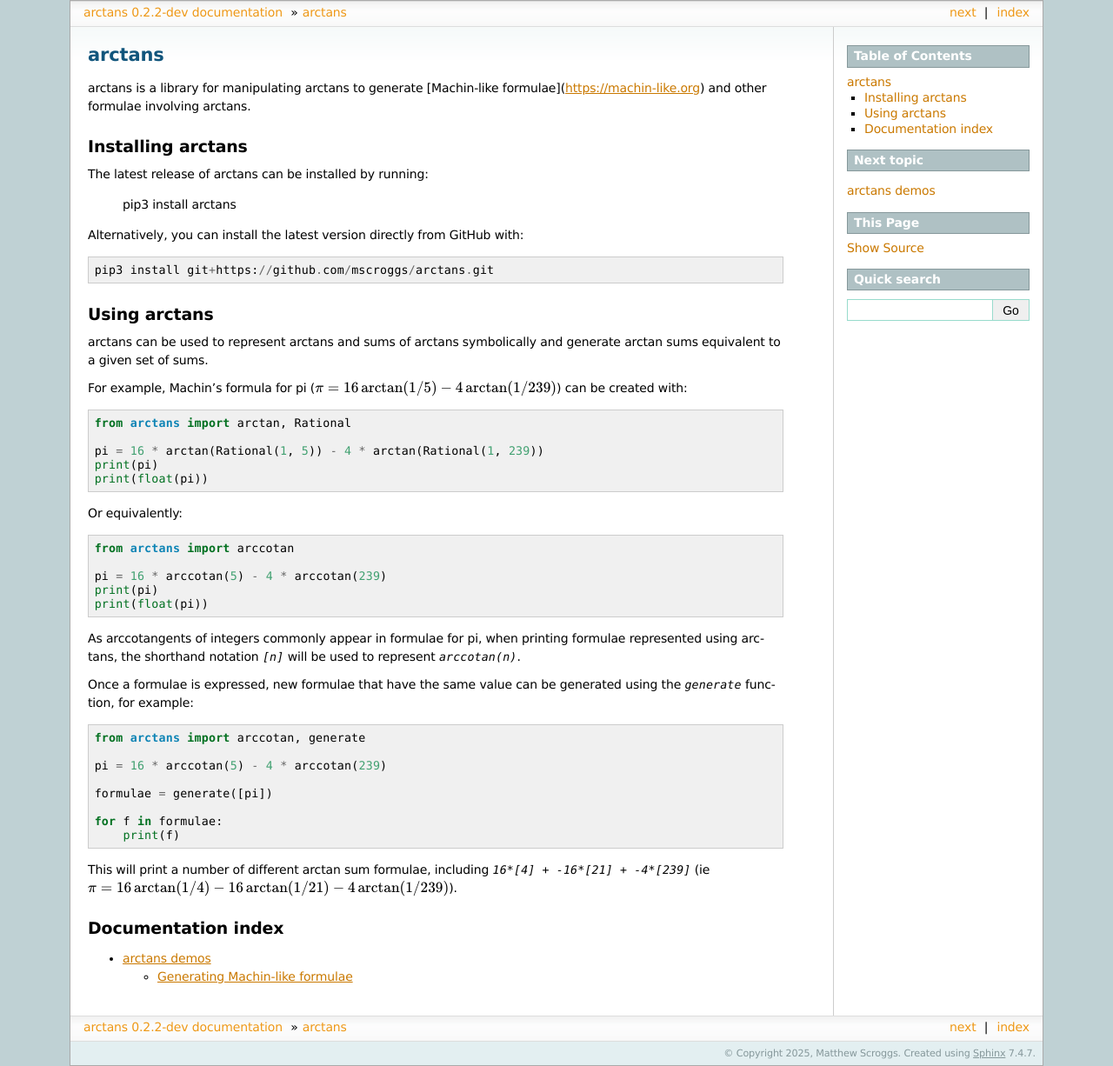
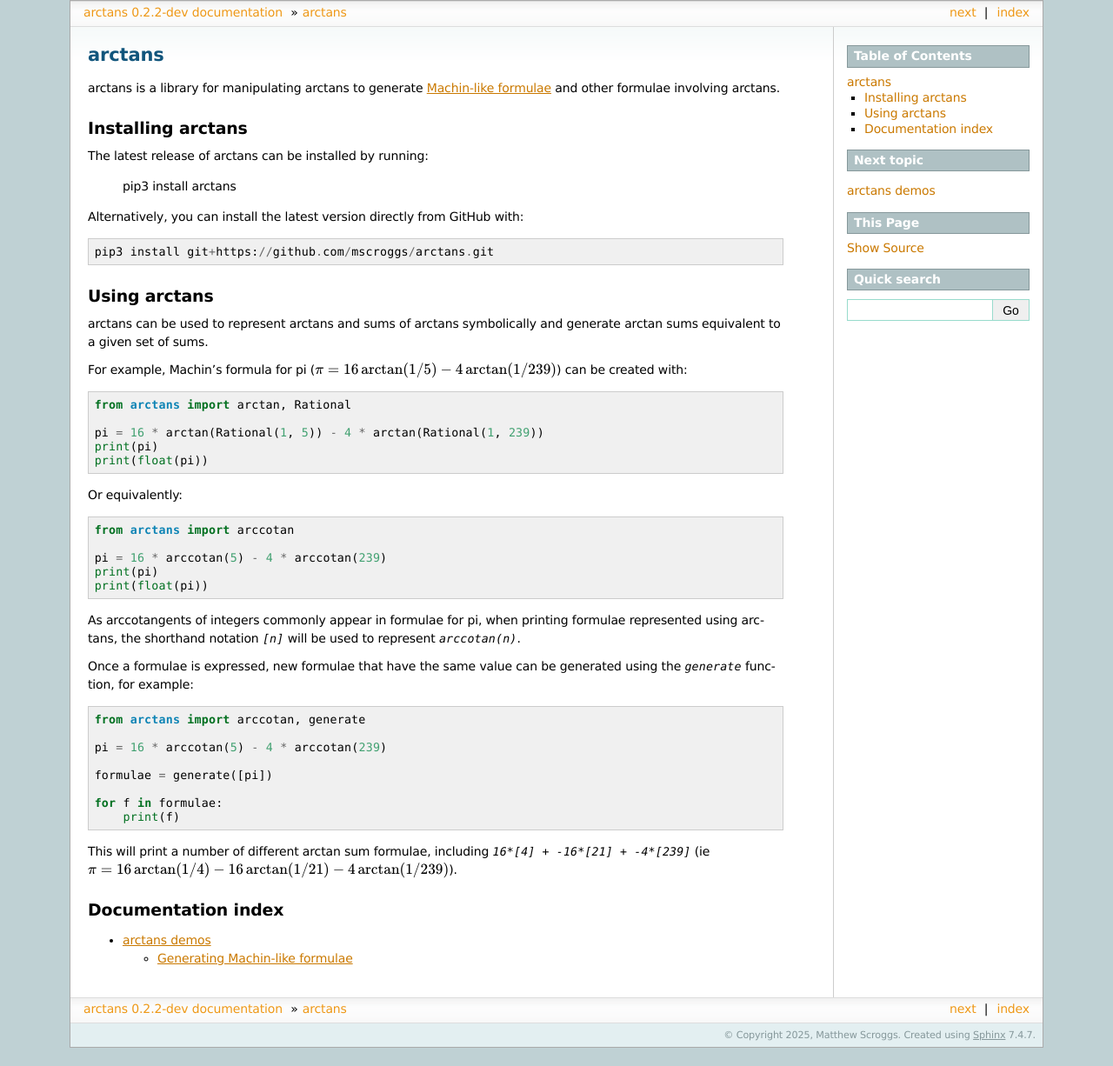
Before and after one commit to mscroggs/arctans, a Sphinx documentation site: the page built from docs/index.rst, in a window 1280 px wide. Shown: the whole page at 87% size. Built offline with Sphinx 7.4.7, drawn with Linux system fonts in a browser that asks for light colours; pages that are not in the unit, such as notebooks, are missing from menus; after the commit the page ends 1205 px from its top, so only the background shows below that.

Commit message:
fix link in docs (#15)

```diff
--- a/docs/index.rst
+++ b/docs/index.rst
@@ -3,7 +3,7 @@ arctans
 =======
 
 arctans is a library for manipulating arctans to generate
-[Machin-like formulae](https://machin-like.org) and other formulae involving arctans.
+`Machin-like formulae <https://machin-like.org>`__ and other formulae involving arctans.
 
 Installing arctans
 ==================
```
